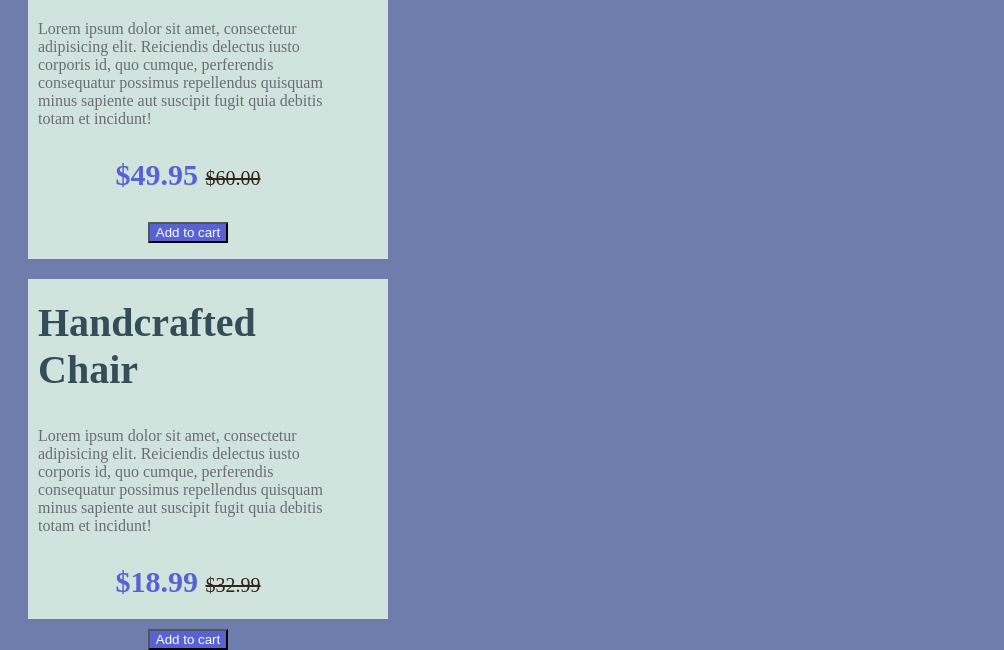
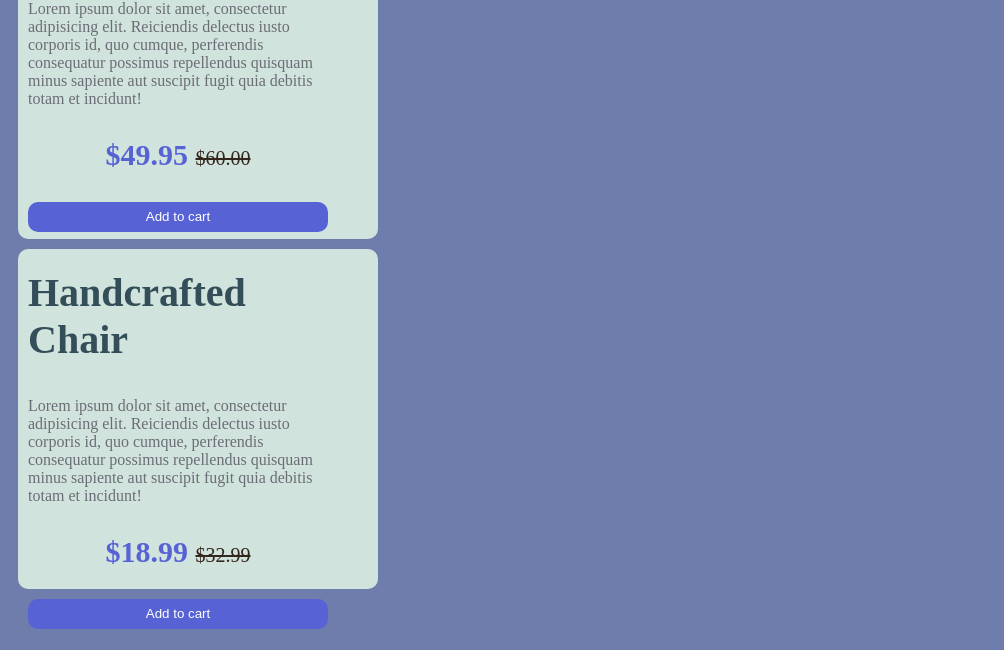
Before and after one commit to kaylarampersaud/Block05-Workshop-Furniture-Emporium, a plain HTML site: page index.html in a window 1280 px wide. Shown: the part 681-1331 px from the top of the page, without its empty margins (0-1004 px from the left). After the commit the page ends 1310 px from the top, so only its background shows below. Drawn offline with Linux system fonts and the light colour scheme.

Commit message:
add to button style

```diff
--- a/index.css
+++ b/index.css
@@ -29,8 +29,9 @@ h2 {
 .article {
   background-color: #d1e3dd;
   border-style: solid;
+  border-radius: 10px;
   color: #32292f;
-  margin: 20px;
+  margin: 10px;
   border: 15px black;
   padding: 10px 50px 30px 10px;
   width: 300px;
@@ -85,4 +86,8 @@ h2 {
   background-color: #5762d5;
   color: white;
   cursor: pointer;
+  width: 100%;
+  height: 30px;
+  border-style: none;
+  border-radius: 10px;
 }
```
